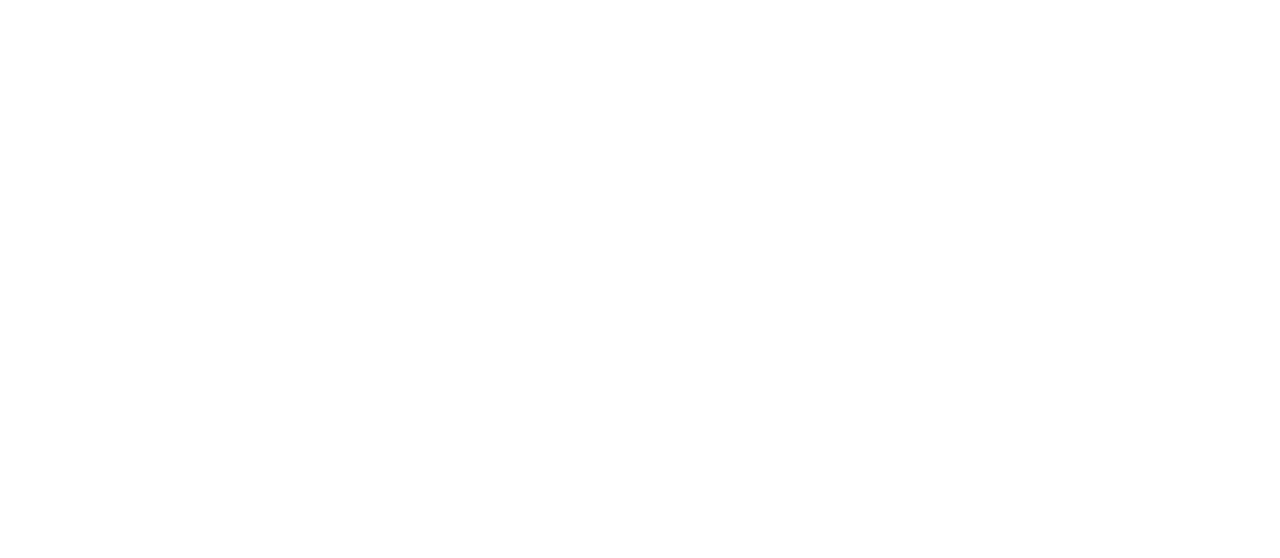
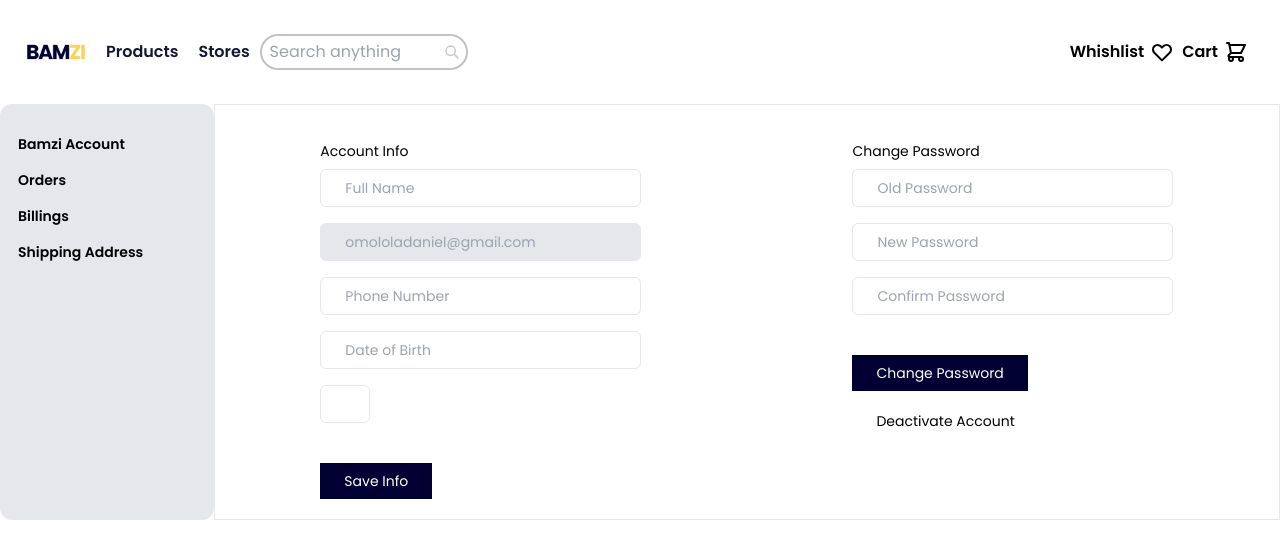
Before and after one commit to Adekanmi-hub/Bamzi, a React (Create React App) app: page /buyeraccount in a window 1280 px wide. Before the commit this address had no page. Shown: the top 558 px of the page. Built offline with nearby package versions, Linux system fonts and the light colour scheme.

Commit message:
buyeraccountinfo

```diff
--- a/src/App.js
+++ b/src/App.js
@@ -5,6 +5,7 @@
 import Prelaunch from "./pages/Prelaunch"
 import Checkout from "./pages/Checkout"
 import Errorpage from "./pages/Errorpage"
+import Buyeraccount from "./pages/Buyeraccount"
 import { BrowserRouter, Routes, Route } from "react-router-dom"
 
 export default function App() {
@@ -17,6 +18,7 @@
         <Route path="sellers-store" element={<SellersStore />} />
         <Route path="checkout" element={<Checkout />} />
         <Route path="errorpage" element={<Errorpage />} />
+        <Route path="buyeraccount" element={<Buyeraccount />} />
       </Routes>
     </BrowserRouter>
   )
--- /dev/null
+++ b/src/pages/Buyeraccount.js
@@ -0,0 +1,230 @@
+import React from "react"
+import { Link } from "react-router-dom"
+
+export default function Buyeraccount() {
+  return (
+    <div>
+      <div className={"bg-white w-full my-0 mx-auto"}>
+        <div className={"flex items-center py-2 px-4 bg-white justify-between"}>
+          <div className={"flex items-center"}>
+            <Link to="/">
+              <img src={require("../assets/BAMZI.png")} width={"60"} />
+            </Link>
+
+            <ul className={"flex"}>
+              <li>
+                <a
+                  className={
+                    "text-blueshade py-0 px-2.5 text-base font-poppins font-semibold no-underline"
+                  }
+                  href="#"
+                >
+                  Products
+                </a>
+              </li>
+              <li>
+                <a
+                  className={
+                    "text-blueshade py-0 px-2.5 text-base font-poppins font-semibold no-underline"
+                  }
+                  href="#"
+                >
+                  Stores
+                </a>
+              </li>
+              <li>
+                <div className={"relative w-52 flex items-center"}>
+                  <input
+                    className={
+                      "border-2 border-solid border-lightgray rounded-full py-1 px-2 w-full"
+                    }
+                    type="text"
+                    placeholder="Search anything"
+                  />
+                  <svg
+                    className={"absolute right-2 w-4 h-4 text-lightgray"}
+                    fill="none"
+                    stroke="currentColor"
+                    viewBox="0 0 24 24"
+                    xmlns="http://www.w3.org/2000/svg"
+                  >
+                    <path
+                      stroke-linecap="round"
+                      stroke-linejoin="round"
+                      stroke-width="2"
+                      d="M21 21l-6-6m2-5a7 7 0 11-14 0 7 7 0 0114 0z"
+                    ></path>
+                  </svg>
+                </div>
+              </li>
+            </ul>
+          </div>
+
+          <div className="flex">
+            <ul className={"flex flex-row list-none my-2 mx-4 items-center"}>
+              <li>
+                <a href="#">
+                  <span className={"flex items-center ml-2"}>
+                    Whishlist{" "}
+                    <svg
+                      className={"ml-1.5 w-6 h-6"}
+                      fill="none"
+                      stroke="currentColor"
+                      viewBox="0 0 24 24"
+                      xmlns="http://www.w3.org/2000/svg"
+                    >
+                      <path
+                        stroke-linecap="round"
+                        stroke-linejoin="round"
+                        stroke-width="2"
+                        d="M4.318 6.318a4.5 4.5 0 000 6.364L12 20.364l7.682-7.682a4.5 4.5 0 00-6.364-6.364L12 7.636l-1.318-1.318a4.5 4.5 0 00-6.364 0z"
+                      ></path>
+                    </svg>
+                  </span>
+                </a>
+              </li>
+              <li>
+                <a href="#">
+                  <span className={"flex items-center ml-2"}>
+                    Cart{" "}
+                    <svg
+                      className={"ml-1.5 w-6 h-6"}
+                      fill="none"
+                      stroke="currentColor"
+                      viewBox="0 0 24 24"
+                      xmlns="http://www.w3.org/2000/svg"
+                    >
+                      <path
+                        stroke-linecap="round"
+                        stroke-linejoin="round"
+                        stroke-width="2"
+                        d="M3 3h2l.4 2M7 13h10l4-8H5.4M7 13L5.4 5M7 13l-2.293 2.293c-.63.63-.184 1.707.707 1.707H17m0 0a2 2 0 100 4 2 2 0 000-4zm-8 2a2 2 0 11-4 0 2 2 0 014 0z"
+                      ></path>
+                    </svg>
+                  </span>
+                </a>
+              </li>
+            </ul>
+          </div>
+        </div>
+
+        <div className="flex">
+          <div className="flex flex-col bg-gray-200 rounded-xl w-1/5 border-2 border-solid border-gray-200 py-5 text-sm">
+            <div className="w-full">
+              <div className="py-2 px-4 font-semibold">Bamzi Account</div>
+              <div className="py-2 px-4 font-semibold">Orders</div>
+              <div className="py-2 px-4 font-semibold">Billings</div>
+              <div className="py-2 px-4 font-semibold">Shipping Address</div>
+            </div>
+          </div>
+
+          <div className="flex w-full justify-around border">
+            <div className="bg-white py-5 mx-2 text-sm">
+              <form method="get" action="login.php">
+                <h6>Account Info</h6>
+
+                <div className="flex flex-col">
+                  <input
+                    type="text"
+                    name="name"
+                    className={
+                      "py-2 px-6 rounded-md border border-solid border-gray-200"
+                    }
+                    placeholder="Full Name"
+                  />
+                  <input
+                    type="text"
+                    name="email"
+                    className={
+                      "py-2 px-6 rounded-md border border-solid border-gray-200 bg-gray-200 text-black"
+                    }
+                    placeholder="omololadaniel@gmail.com"
+                  />
+                  <input
+                    type="number"
+                    name="number"
+                    className={
+                      " py-2 px-6 rounded-md border border-solid border-gray-200"
+                    }
+                    placeholder="Phone Number"
+                  />
+                  <input
+                    type="number"
+                    name="number"
+                    className={
+                      " py-2 px-6 rounded-md border border-solid border-gray-200"
+                    }
+                    placeholder="Date of Birth"
+                  />
+                  <input
+                    type="text"
+                    name="text"
+                    className={
+                      "w-1/12 py-2 px-6 rounded-md border border-solid border-gray-200"
+                    }
+                    placeholder="Gender"
+                  />
+                </div>
+                <div className={"flex items-center"}>
+                  <button
+                    type="submit"
+                    className={"py-2 px-6 mt-8  text-white text-sm"}
+                    style={{ backgroundColor: "#000033" }}
+                  >
+                    Save Info
+                  </button>
+                </div>
+              </form>
+            </div>
+
+            <div className="bg-white py-5 mx-2 text-sm">
+              <form method="get" action="login.php">
+                <h6>Change Password</h6>
+
+                <div className="flex flex-col">
+                  <input
+                    type="text"
+                    name="name"
+                    className={
+                      " py-2 px-6 rounded-md border border-solid border-gray-200"
+                    }
+                    placeholder="Old Password"
+                  />
+                  <input
+                    type="text"
+                    name="name"
+                    className={
+                      " py-2 px-6 rounded-md border border-solid border-gray-200"
+                    }
+                    placeholder="New Password"
+                  />
+                  <input
+                    type="text"
+                    name="name"
+                    className={
+                      " py-2 px-6 rounded-md border border-solid border-gray-200"
+                    }
+                    placeholder="Confirm Password"
+                  />
+                </div>
+                <div className={"flex items-center"}>
+                  <button
+                    type="submit"
+                    className={"py-2 px-6 mt-8  text-white text-sm"}
+                    style={{ backgroundColor: "#000033" }}
+                  >
+                    Change Password
+                  </button>
+                </div>
+              </form>
+
+              <div className="py-5 mx-6 text-sm">
+                <h6>Deactivate Account</h6>
+              </div>
+            </div>
+          </div>
+        </div>
+      </div>
+    </div>
+  )
+}
```
